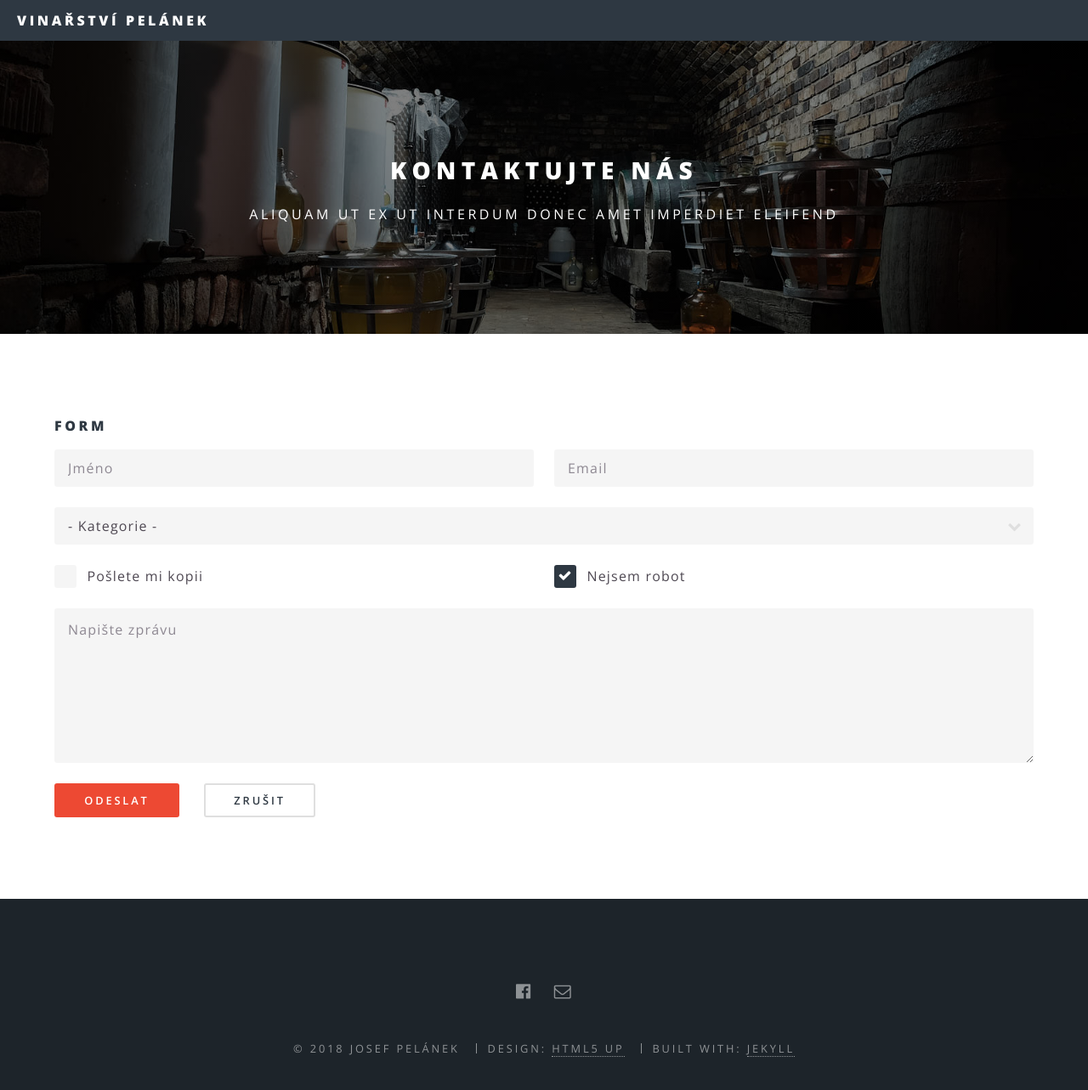
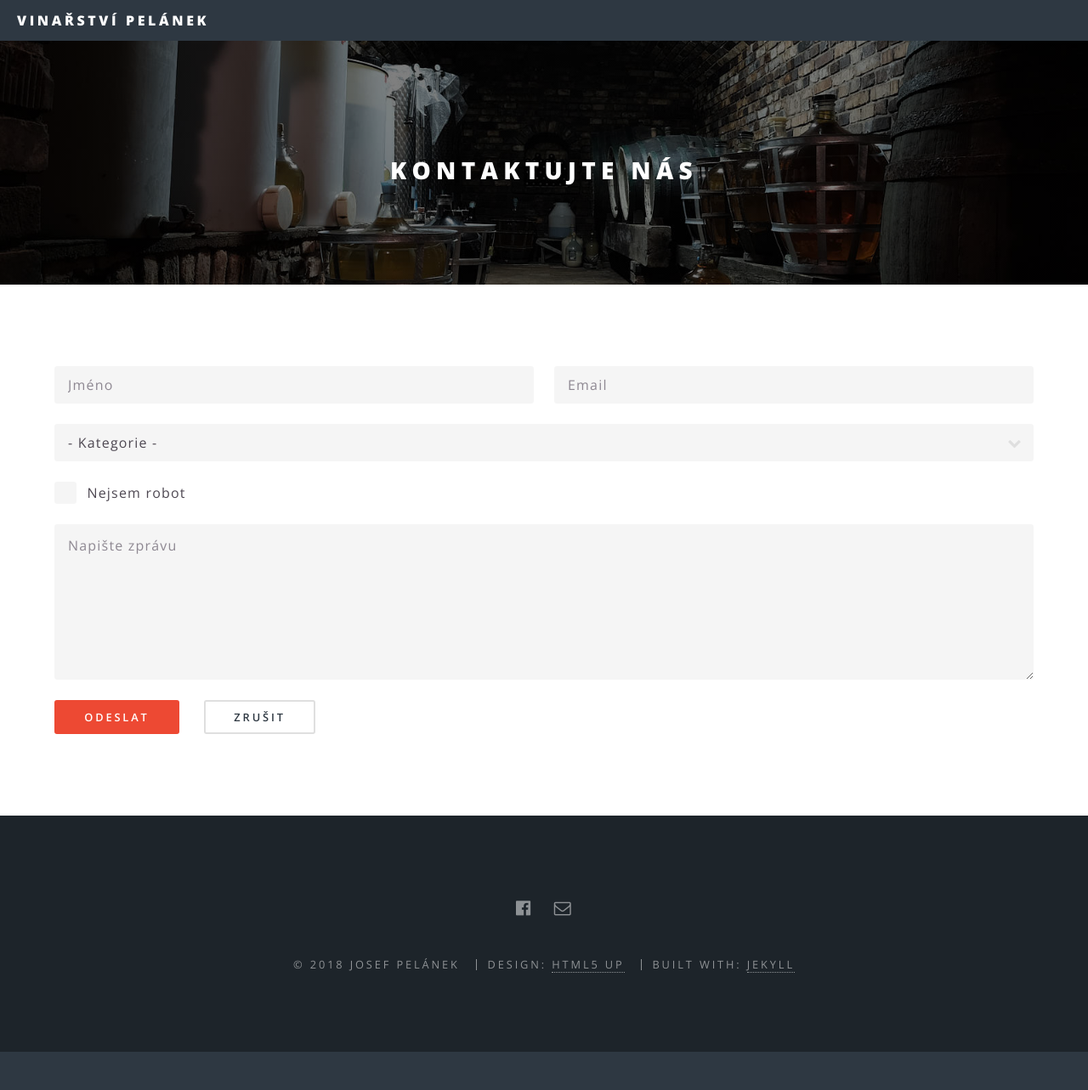
Before and after one commit to luk355/vinarstvi-pelanek, a Jekyll site: the page built from kontakt.html, in a window 1280 px wide and 1337 px high. Shown: the top 1283 px of the window at 85% size. Built offline with Jekyll 4.4.1, drawn with Linux system fonts in a browser that asks for light colours.

Commit message:
contact us form

```diff
--- a/_layouts/page.html
+++ b/_layouts/page.html
@@ -5,7 +5,6 @@
 
   <header>
     <h2>{{ page.title }}</h2>
-    <p>Aliquam ut ex ut interdum donec amet imperdiet eleifend</p>
   </header>
 
   <section class="wrapper style5">
--- /dev/null
+++ b/diky.html
@@ -0,0 +1,6 @@
+---
+layout: page
+title: Děkujeme
+---
+	<h3>Děkujeme za Váš email.</h3>
+	<p>Odpovíme, co nejdříve to půjde.</p>
--- a/index.html
+++ b/index.html
@@ -112,12 +112,6 @@
 				<li><span class="icon fa-envelope"></span> <a href="{{ site.social.email }}" target="_blank">{{ site.social.email }}</a></li>
 				<li><span class="icon fa-facebook"></span> <a href="https://www.facebook.com/pg/Vinařství-Pelánek-1510129645951146" target="_blank">Vinařství Pelánek</a></li>
 			</ul>
-			<!-- <p class="contacts">
-				<span class="icon fa-map-marker"></span> Pod Babincem 667, Velká Bíteš, 595 01 <br />
-				<span class="icon fa-phone"></span> +420 606 694 554, +420 608 129 735 <br />
-				<span class="icon fa-envelope"></span> <a href="{{ site.social.email }}" target="_blank">{{ site.social.email }}</a> <br />
-				<span class="icon fa-facebook"></span> <a href="https://www.facebook.com/pg/Vinařství-Pelánek-1510129645951146" target="_blank">Vinařství Pelánek</a> <br />
-			</p> -->
 		</header>
 		<ul class="actions vertical">
 			<li><a href="kontakt.html" class="button fit special">Napište nám</a></li>
--- a/kontakt.html
+++ b/kontakt.html
@@ -3,18 +3,20 @@
 title: Kontaktujte nás
 ---
 <section>
-	<h4>Form</h4>
-	<form method="post" action="#">
+	<form method="post" action="https://formspree.io/luk355@email.com">
+		<input type="hidden" name="_next" value="diky.html" />
+		<input type="text" name="_gotcha" style="display:none" />
+
 		<div class="row uniform">
 			<div class="6u 12u$(xsmall)">
-				<input type="text" name="demo-name" id="demo-name" value="" placeholder="Jméno" />
+				<input type="text" name="name" id="name" value="" placeholder="Jméno" />
 			</div>
 			<div class="6u$ 12u$(xsmall)">
-				<input type="email" name="demo-email" id="demo-email" value="" placeholder="Email" />
+				<input type="email" name="_replyto" id="email" value="" placeholder="Email" />
 			</div>
 			<div class="12u$">
 				<div class="select-wrapper">
-					<select name="demo-category" id="demo-category">
+					<select name="category" id="category">
 						<option value="">- Kategorie -</option>
 						<option value="1">Nákup vín</option>
 						<option value="1">Řízená degustace</option>
@@ -24,16 +26,12 @@
 					</select>
 				</div>
 			</div>
-			<div class="6u 12u$(small)">
-				<input type="checkbox" id="demo-copy" name="demo-copy">
-				<label for="demo-copy">Pošlete mi kopii</label>
-			</div>
-			<div class="6u$ 12u$(small)">
-				<input type="checkbox" id="demo-human" name="demo-human" checked>
-				<label for="demo-human">Nejsem robot</label>
+			<div class="12u$">
+				<input type="checkbox" id="human" name="human">
+				<label for="human">Nejsem robot</label>
 			</div>
 			<div class="12u$">
-				<textarea name="demo-message" id="demo-message" placeholder="Napište zprávu" rows="6"></textarea>
+				<textarea name="message" id="message" placeholder="Napište zprávu" rows="6"></textarea>
 			</div>
 			<div class="12u$">
 				<ul class="actions">
```
